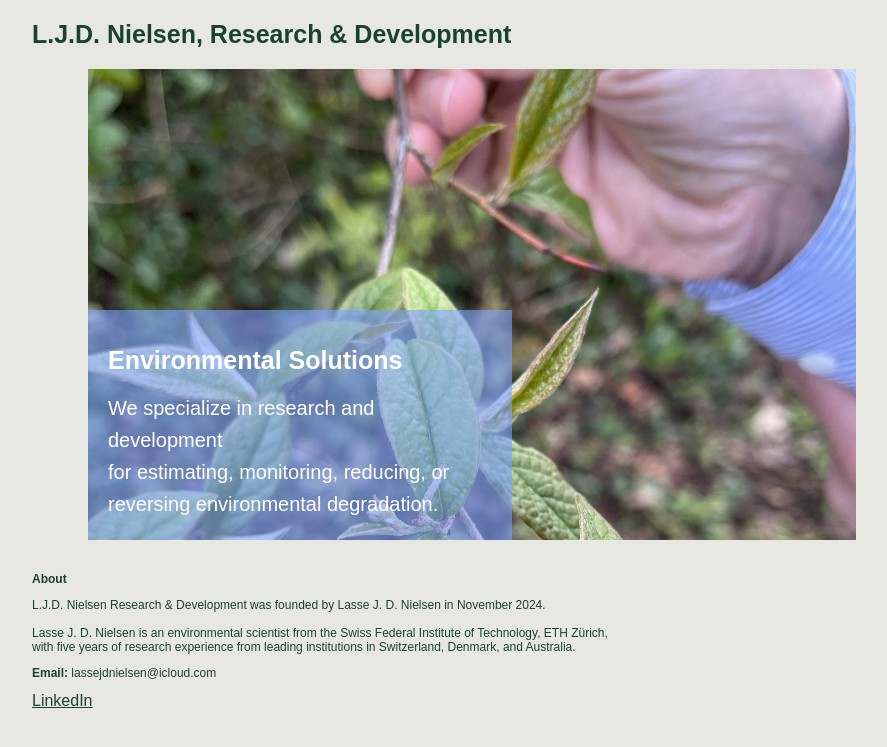
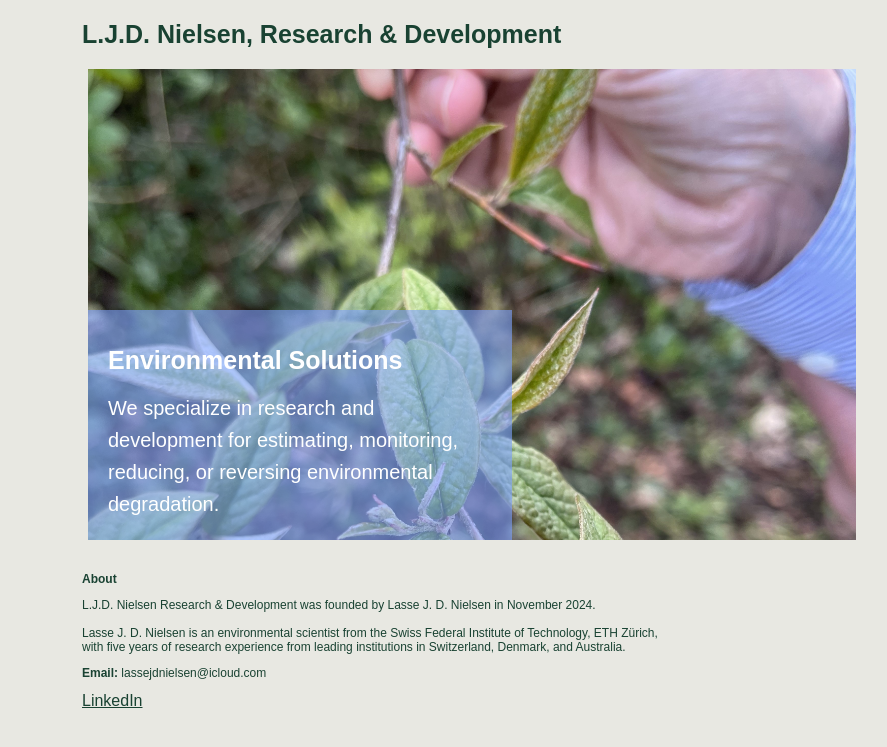
Before and after one commit to ljdnielsen/environmentalresearch-tech.github.io, a Jekyll site: the page built from README.md, in a window 1280 px wide. Shown: the top 747 px of the page, without its empty margins (168-1055 px from the left). Built offline with Jekyll 4.4.1, drawn with Linux system fonts in a browser that asks for light colours; our own code applies the rules of GitHub Pages for plain Markdown files.

Commit message:
header and footer margin

```diff
--- a/_layouts/default.html
+++ b/_layouts/default.html
@@ -17,7 +17,7 @@
         }
         .header-container {
             text-align: left;
-            margin-left: 200px;
+            margin-left: 250px;
         }
         .header-link {
             text-decoration: none;
@@ -54,7 +54,7 @@
             padding: 20px 0;
             text-align: left;
             width: 100%;
-            margin-left: 200px;
+            margin-left: 250px;
         }
         .styled-link {
             text-decoration: underline;
@@ -86,7 +86,7 @@
         <img src="/docs/images/branch3.jpg" alt="Descriptive Alt Text">
         <div class="text-overlay">
             <h1>Environmental Solutions</h1>
-            <text>We specialize in research and development<br>
+            <text>We specialize in research and development
             for estimating, monitoring, reducing, or reversing environmental degradation.</text>
         </div>
     </div>
```
